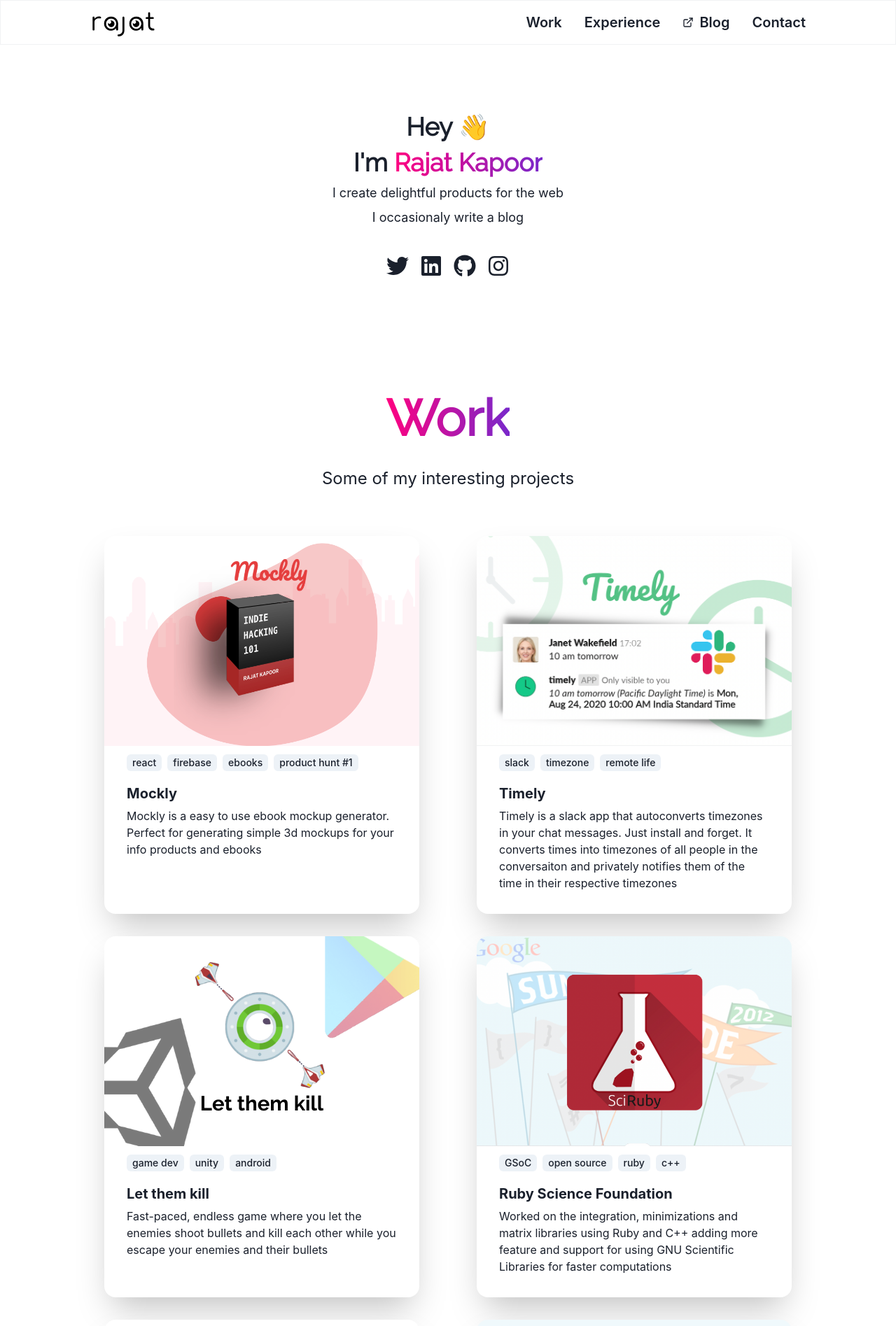
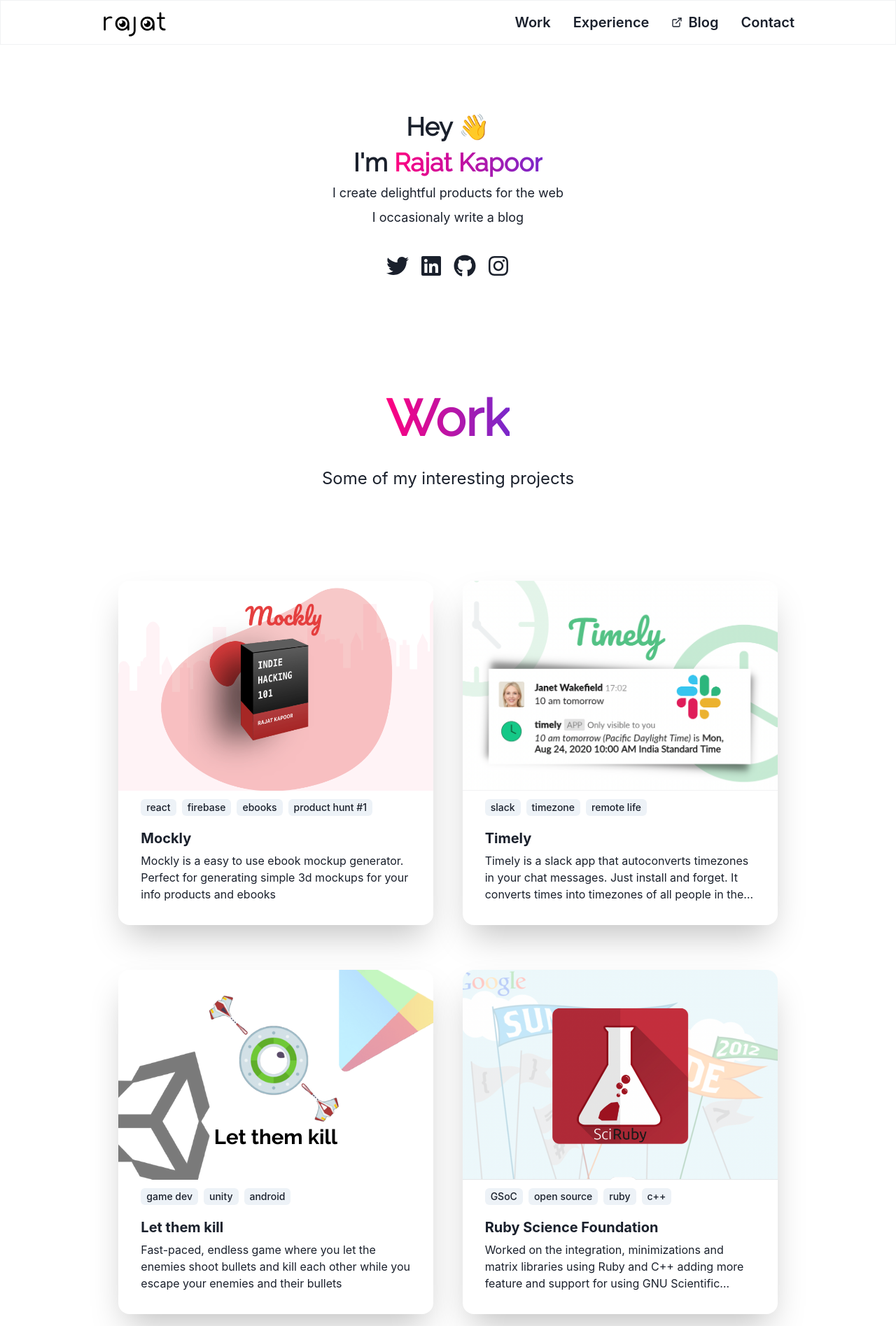
Before and after one commit to rajatkapoor/next.rajatkapoor.me, a Next.js app: page / in a window 1280 px wide. Shown: the top 1895 px of the page at 70% size. Built offline with nearby package versions, Linux system fonts and the light colour scheme.

Commit message:
Moving from grid to wrapped flex

```diff
--- a/components/NavBar.jsx
+++ b/components/NavBar.jsx
@@ -8,6 +8,7 @@
   useColorModeValue,
   useDisclosure,
   Button,
+  Container,
 } from "@chakra-ui/react";
 import { AiOutlineClose, AiOutlineMenu } from "react-icons/ai";
 import NavButton from "./NavButton";
@@ -29,9 +30,6 @@
   return (
     <Flex
       w="full"
-      flexGrow={1}
-      alignItems={"center"}
-      justifyContent={"space-between"}
       height={"64px"}
       px={{ base: 8, md: 8, lg: 32 }}
       backgroundColor="rbga(255,255,255,0.1)"
@@ -39,6 +37,13 @@
       border="1px solid rgba(209, 213, 219, 0.3)"
       position="fixed"
       zIndex={100}
+    >
+      <Container
+        display="flex"
+        flexGrow={1}
+        alignItems={"center"}
+        justifyContent={"space-between"}
+        maxWidth={"8xl"}
       >
         <Logo onClick={onLogoClick} />
         <HStack>
@@ -90,7 +95,11 @@
                   <VStack flexDirection="column" spacing={6}>
                     {navItems.map((navItem, i) => {
                       return (
-                      <NavButtonMobile {...navItem} key={i} onClose={onClose} />
+                        <NavButtonMobile
+                          {...navItem}
+                          key={i}
+                          onClose={onClose}
+                        />
                       );
                     })}
                   </VStack>
@@ -99,6 +108,7 @@
             </Drawer>
           </Box>
         </HStack>
+      </Container>
     </Flex>
   );
 };
--- a/components/Work.jsx
+++ b/components/Work.jsx
@@ -56,7 +56,13 @@
 
 const Work = ({ refProp }) => {
   return (
-    <Flex w={"full"} direction="column" align="center" ref={refProp}>
+    <Flex
+      w={"full"}
+      maxWidth="5xl"
+      direction="column"
+      align="center"
+      ref={refProp}
+    >
       <Heading
         size="4xl"
         fontFamily={"heroHeading"}
@@ -65,16 +71,16 @@
       >
         Work
       </Heading>
-      {/* <Text fontSize={"xl"} fontWeight="light" marginTop={{ base: 4, md: 4 }}> */}
       <Text marginTop={8} fontSize="2xl" textAlign="center">
         Some of my interesting projects
       </Text>
-      <SimpleGrid
+
+      <Flex
+        direction={{ base: "column", md: "row" }}
         marginTop={{ base: 8, md: 16 }}
-        columns={{ base: 1, md: 2 }}
-        spacing={{ base: 0, md: 8, lg: 24 }}
         placeItems={"center"}
-        gap={{ base: 8 }}
+        flexWrap={"wrap"}
+        justifyContent="space-evenly"
       >
         {WORKS.map((work, i) => {
           const { title, text, imgSrc, imgAlt, tags } = work;
@@ -89,7 +95,7 @@
             />
           );
         })}
-      </SimpleGrid>
+      </Flex>
     </Flex>
   );
 };
--- a/components/WorkCard.jsx
+++ b/components/WorkCard.jsx
@@ -1,4 +1,12 @@
-import { Button, Flex, Heading, HStack, Stack, Text } from "@chakra-ui/react";
+import {
+  Button,
+  Flex,
+  Heading,
+  HStack,
+  Stack,
+  Text,
+  Box,
+} from "@chakra-ui/react";
 import React from "react";
 import ChakraNextImage from "./ChakraNextImage";
 import {
@@ -8,16 +16,18 @@
   TagRightIcon,
   TagCloseButton,
 } from "@chakra-ui/react";
+import Image from "next/image";
 
 const WorkCard = ({ title, text, date, imgSrc, imgAlt, tags }) => {
   return (
     <Stack
-      maxW={{ lg: "500px" }}
+      maxW={{ lg: "450px" }}
       w={{ base: "90%" }}
       h="100%"
       boxShadow={"2xl"}
       rounded="2xl"
       overflow="hidden"
+      marginTop={16}
     >
       <ChakraNextImage
         src={imgSrc}
@@ -28,6 +38,18 @@
         blur
         objectFit="cover"
       />
+      {/* <Box minWidth="300px" w={{ base: "100%", md: "100%" }} height={"300px"}>
+        <Image
+          className="image"
+          src={imgSrc}
+          alt={imgAlt}
+          // objectFit="cover"
+          // placeholder={"blur"}
+          layout="responsive"
+          height={300}
+          width={500}
+        />
+      </Box> */}
       <Stack paddingX={{ base: 4, md: 8 }} paddingBottom={[8]}>
         <Flex wrap="wrap">
           {tags.map((tag) => (
@@ -38,7 +60,7 @@
         </Flex>
         <Stack paddingTop={2} flexBasis={1}>
           <Heading size={"md"}>{title}</Heading>
-          <Text>{text}</Text>
+          <Text noOfLines={3}>{text}</Text>
         </Stack>
         {/* <Button
           variant="unstyled"
```
Lines whose indentation alone changed are shown as unchanged.
